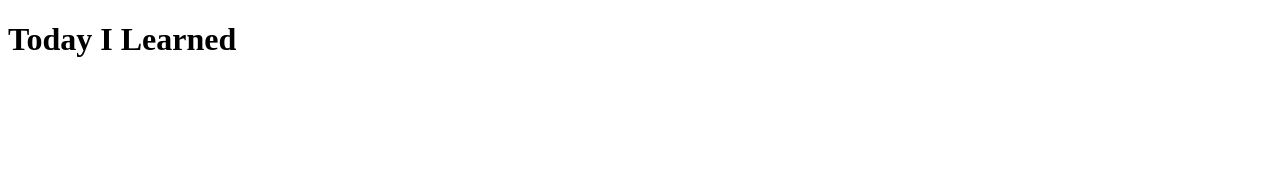
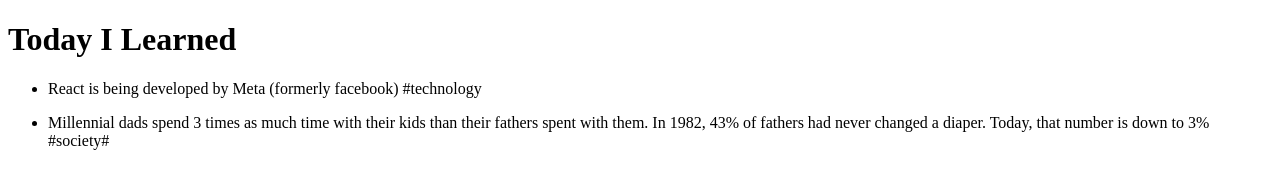
Before and after one commit to lsaffel/today-i-learned, a plain HTML site: page index.html in a window 1280 px wide. Drawn offline with Linux system fonts and the light colour scheme.

Commit message:
added some points and a list

```diff
--- a/index.html
+++ b/index.html
@@ -8,5 +8,22 @@
   </head>
   <body>
     <h1>Today I Learned</h1>
+
+    <ul>
+      <li>
+        <p>
+          React is being developed by Meta (formerly facebook)
+          <span>#technology</span>
+        </p>
+      </li>
+      <li>
+        <p>
+          Millennial dads spend 3 times as much time with their kids than their
+          fathers spent with them. In 1982, 43% of fathers had never changed a
+          diaper. Today, that number is down to 3%
+          <span>#society#</span>
+        </p>
+      </li>
+    </ul>
   </body>
 </html>
```
